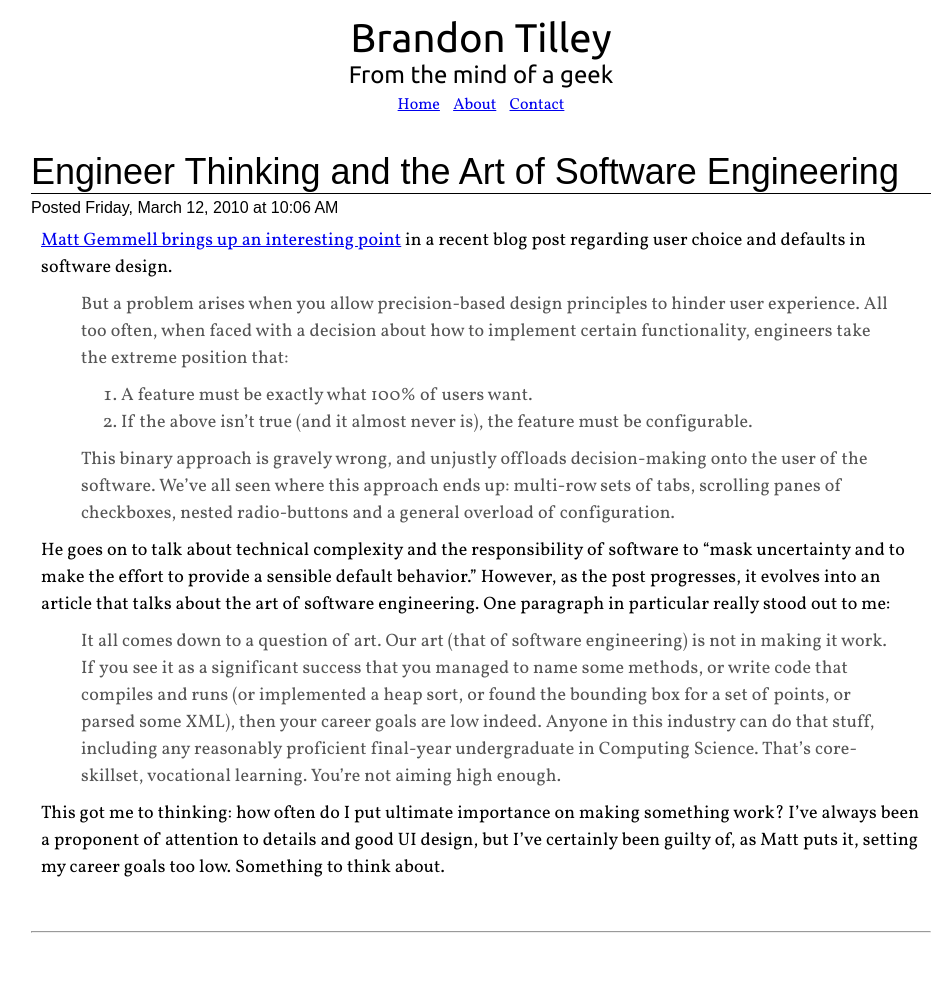
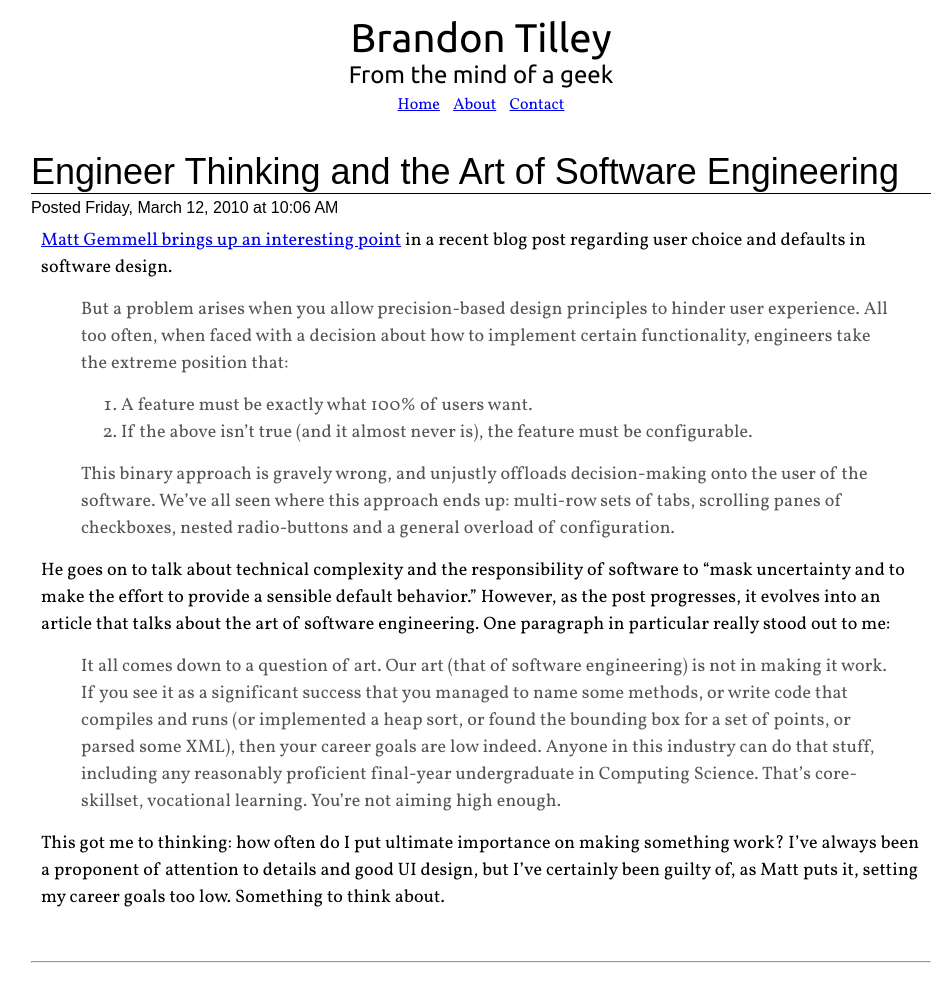
Before and after one commit to BinaryMuse/michelletilley-blog, a Jekyll site: the page built from _posts/2010-03-12-engineer-thinking-and-the-art-of-software-engineering.markdown, in a window 1280 px wide. Shown: the whole page, without its empty margins (159-1108 px from the left). Built offline with Jekyll 4.4.1, drawn with Linux system fonts in a browser that asks for light colours; some web fonts are replaced; comment, search, counter and statistics services are not loaded; before the commit the page ends 978 px from its top, so only the background shows below that.

Commit message:
Multiple tweaks to CSS

```diff
--- a/styles/site.css
+++ b/styles/site.css
@@ -112,9 +112,9 @@ div.post {
 
 div.post div.content h1, div.post div.content h2, div.post div.content h3,
 div.post div.content h4, div.post div.content h5, div.post div.content h6,
-div.post div.content p {
+div.post div.content p, div.post div.content blockquote {
   margin-top: 10px;
-  margin-bottom: 10px;
+  margin-bottom: 15px;
 }
 
 .CodeRay {
@@ -150,7 +150,9 @@ code {
   font-size: 12pt;
   border: 1px solid #DEDEDE;
   background-color: #F8F8FF;
-  padding: 0 2.4px;
+  padding-left: 3px;
+  padding-right: 3px;
+  margin: 0;
 }
 
 div.post pre {
@@ -167,3 +169,10 @@ div.gist-meta {
 div.post blockquote {
   color: #555;
 }
+
+.gist .line {
+  margin: 1px;
+  /*letter-spacing: 0.1px;*/
+  line-height: 1;
+  height: 15px;
+}
```
